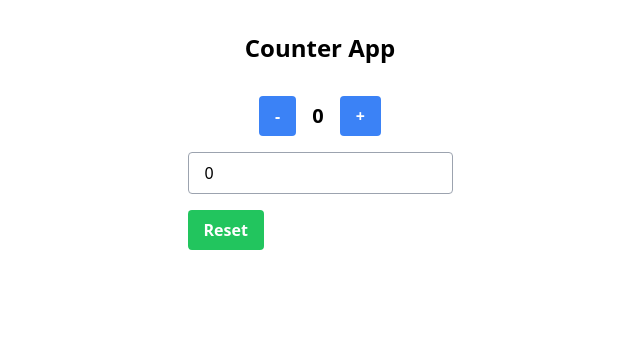
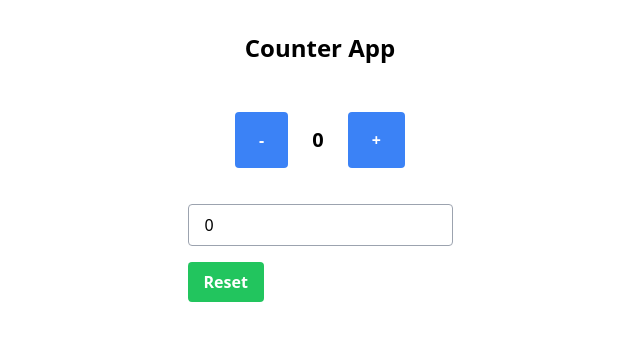
Before and after one commit to Oakekywe/counter-react, a React (Create React App) app: page / in a window 1280 px wide. Shown: the top 340 px of the page, without its empty margins (320-960 px from the left). Built offline with nearby package versions, Linux system fonts and the light colour scheme.

Commit message:
[modified] button size and some padding

```diff
--- a/src/Counter.js
+++ b/src/Counter.js
@@ -44,22 +44,22 @@ const Counter = () => {
           Completed! <button onClick={handleReset}>Start new</button>
         </div>
       )}
-      <div className="flex items-center mb-4">
+      <div className="flex items-center my-4">
         <button
-          className="bg-blue-500 hover:bg-blue-700 text-white font-bold py-2 px-4 rounded"
+          className="bg-blue-500 hover:bg-blue-700 text-white font-bold  py-4 px-6 rounded"
           onClick={handleDecrement}
         >
           -
         </button>
-        <span className="mx-4 text-xl font-bold">{count}</span>
+        <span className="mx-6 text-xl font-bold">{count}</span>
         <button
-          className="bg-blue-500 hover:bg-blue-700 text-white font-bold py-2 px-4 rounded"
+          className="bg-blue-500 hover:bg-blue-700 text-white font-bold py-4 px-6 rounded"
           onClick={handleIncrement}
         >
           +
         </button>
       </div>
-      <div className="flex flex-col items-start">
+      <div className="flex flex-col items-start mt-5">
         <input
           type="number"
           className="border border-gray-400 rounded py-2 px-4 mb-4"
```
